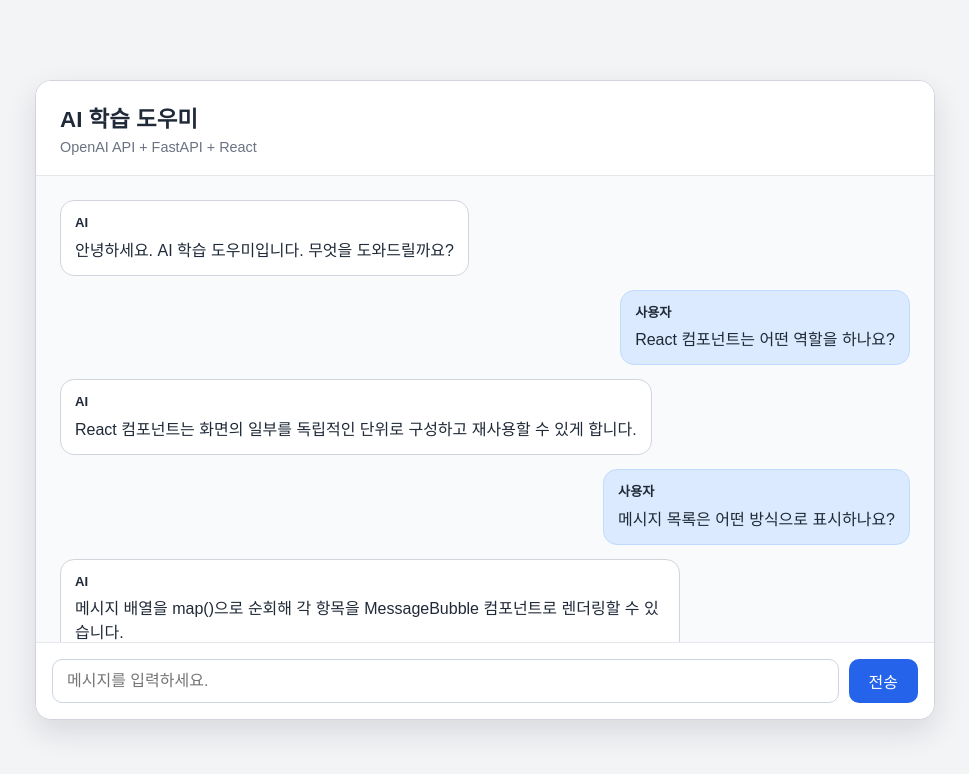
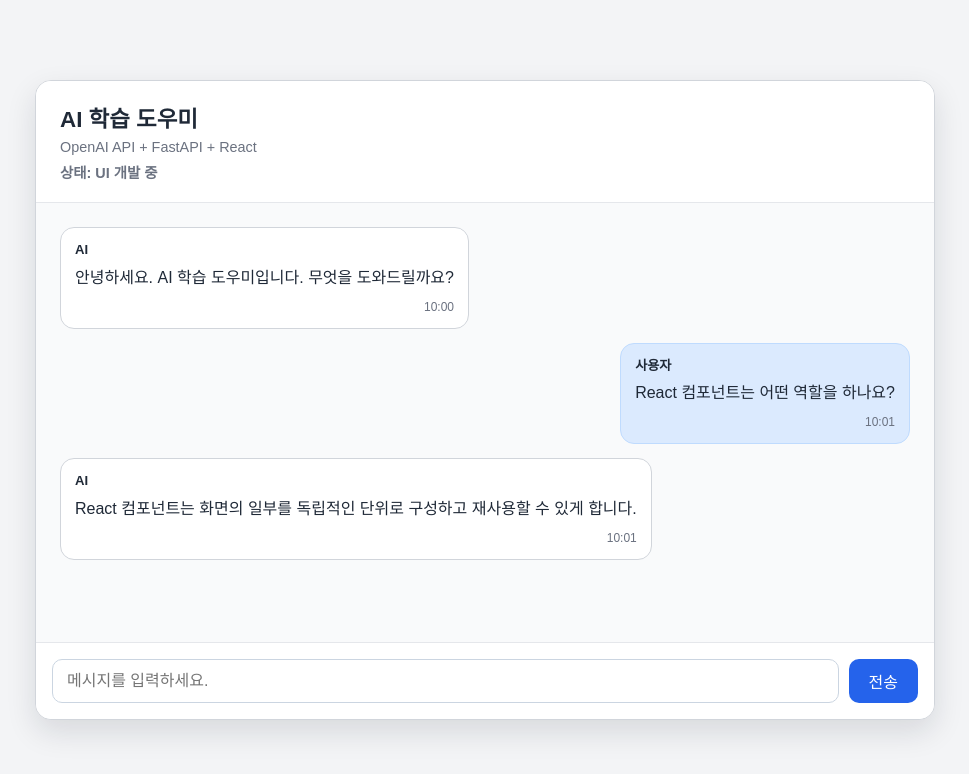
Before and after one commit to myanjini/openai-fastapi-react, a React app in the folder frontend/: page / in a window 1280 px wide. Shown: the top 774 px of the page, without its empty margins (155-1124 px from the left). Built offline with nearby package versions, Linux system fonts and the light colour scheme; the HTML template or start-up script is replaced by a standard one.

Commit message:
05 추가 실습 과제

```diff
--- a/frontend/src/App.css
+++ b/frontend/src/App.css
@@ -174,3 +174,18 @@
     padding: 0 16px;
   }
 }
+
+
+/* 헤더의 현재 상태 안내 문구입니다. */
+.chat-status {
+  font-weight: 700;
+}
+
+/* 메시지 작성 시각을 본문보다 작게 표시합니다. */
+.message-time {
+  display: block;
+  margin-top: 8px;
+  color: #6b7280;
+  font-size: 0.75rem;
+  text-align: right;
+}
--- a/frontend/src/App.jsx
+++ b/frontend/src/App.jsx
@@ -6,71 +6,39 @@ import ChatHeader from './components/ChatHeader';
 import MessageList from './components/MessageList';
 import ChatInput from './components/ChatInput';
 
-// 5차시에서는 State 대신 고정된 예제 메시지 배열을 사용합니다.
-// 6차시에서 이 배열을 useState로 관리하도록 변경할 예정입니다.
+// 정적 예제 메시지에 time 속성을 추가합니다.
 const sampleMessages = [
   {
     id: 1,
     role: 'assistant',
-    content: '안녕하세요. AI 학습 도우미입니다. 무엇을 도와드릴까요?'
+    content: '안녕하세요. AI 학습 도우미입니다. 무엇을 도와드릴까요?',
+    time: '10:00'
   },
   {
     id: 2,
     role: 'user',
-    content: 'React 컴포넌트는 어떤 역할을 하나요?'
+    content: 'React 컴포넌트는 어떤 역할을 하나요?',
+    time: '10:01'
   },
   {
     id: 3,
     role: 'assistant',
-    content: 'React 컴포넌트는 화면의 일부를 독립적인 단위로 구성하고 재사용할 수 있게 합니다.'
-  },
-  {
-    id: 4,
-    role: 'user',
-    content: '메시지 목록은 어떤 방식으로 표시하나요?'
-  },
-  {
-    id: 5,
-    role: 'assistant',
-    content: '메시지 배열을 map()으로 순회해 각 항목을 MessageBubble 컴포넌트로 렌더링할 수 있습니다.'
-  },
-  {
-    id: 6,
-    role: 'user',
-    content: '스크롤 영역도 확인해 보고 싶습니다.'
-  },
-  {
-    id: 7,
-    role: 'assistant',
-    content: '메시지가 많아지면 가운데 MessageList 영역에 세로 스크롤이 나타납니다.'
-  },
-  {
-    id: 8,
-    role: 'user',
-    content: '헤더와 입력창은 그대로 유지되나요?'
-  },
-  {
-    id: 9,
-    role: 'assistant',
-    content: '네. 메시지 목록만 flex: 1과 overflow-y: auto를 사용하므로 해당 영역만 스크롤됩니다.'
+    content: 'React 컴포넌트는 화면의 일부를 독립적인 단위로 구성하고 재사용할 수 있게 합니다.',
+    time: '10:01'
   }
 ];
 
 function App() {
   return (
-    // 브라우저 전체 배경과 중앙 정렬을 담당하는 영역입니다.
     <div className="app-shell">
-      {/* 실제 챗봇 인터페이스를 하나의 카드 형태로 구성합니다. */}
       <main className="chat-card">
         <ChatHeader
           title="AI 학습 도우미"
           subtitle="OpenAI API + FastAPI + React"
+          status="UI 개발 중"
         />
 
-        {/* 정적 예제 메시지를 MessageList에 Props로 전달합니다. */}
         <MessageList messages={sampleMessages} />
-
-        {/* 현재 차시에서는 UI만 제공하고 실제 전송은 6차시에 구현합니다. */}
         <ChatInput />
       </main>
     </div>
--- a/frontend/src/components/ChatHeader.jsx
+++ b/frontend/src/components/ChatHeader.jsx
@@ -1,15 +1,14 @@
-// 챗봇 화면 상단의 제목과 설명을 표시하는 컴포넌트입니다.
-function ChatHeader({ title, subtitle }) {
+// 서비스 제목, 설명, 현재 UI 상태를 표시합니다.
+function ChatHeader({ title, subtitle, status }) {
   return (
     <header className="chat-header">
-      {/* 부모 컴포넌트에서 전달받은 서비스 제목을 표시합니다. */}
       <h1>{title}</h1>
+      <p>{subtitle}</p>
 
-      {/* 서비스의 기술 구성 또는 간단한 안내 문구를 표시합니다. */}
-      <p>{subtitle}</p>
+      {/* 콜론 뒤에 한 칸을 두고 상태 값을 표시합니다. */}
+      <p className="chat-status">상태: {status}</p>
     </header>
   );
 }
 
-// 다른 파일에서 ChatHeader를 import할 수 있도록 기본 내보내기를 설정합니다.
 export default ChatHeader;
--- a/frontend/src/components/MessageBubble.jsx
+++ b/frontend/src/components/MessageBubble.jsx
@@ -1,20 +1,16 @@
-// 하나의 사용자 또는 AI 메시지를 말풍선 형태로 표시하는 컴포넌트입니다.
+// 하나의 메시지와 작성 시각을 표시합니다.
 function MessageBubble({ message }) {
-  // role이 user이면 사용자 메시지로 판단합니다.
   const isUser = message.role === 'user';
-
-  // 사용자와 AI 메시지에 표시할 이름을 결정합니다.
   const senderName = isUser ? '사용자' : 'AI';
 
   return (
-    // role에 따라 user 또는 assistant CSS 클래스를 추가합니다.
     <div className={`message-row ${isUser ? 'user' : 'assistant'}`}>
       <article className="message-bubble">
-        {/* 메시지를 보낸 주체를 표시합니다. */}
         <strong className="message-sender">{senderName}</strong>
+        <p className="message-content">{message.content}</p>
 
-        {/* 실제 메시지 본문을 표시합니다. */}
-        <p className="message-content">{message.content}</p>
+        {/* App에서 전달된 정적 작성 시각을 표시합니다. */}
+        <time className="message-time">{message.time}</time>
       </article>
     </div>
   );
```
